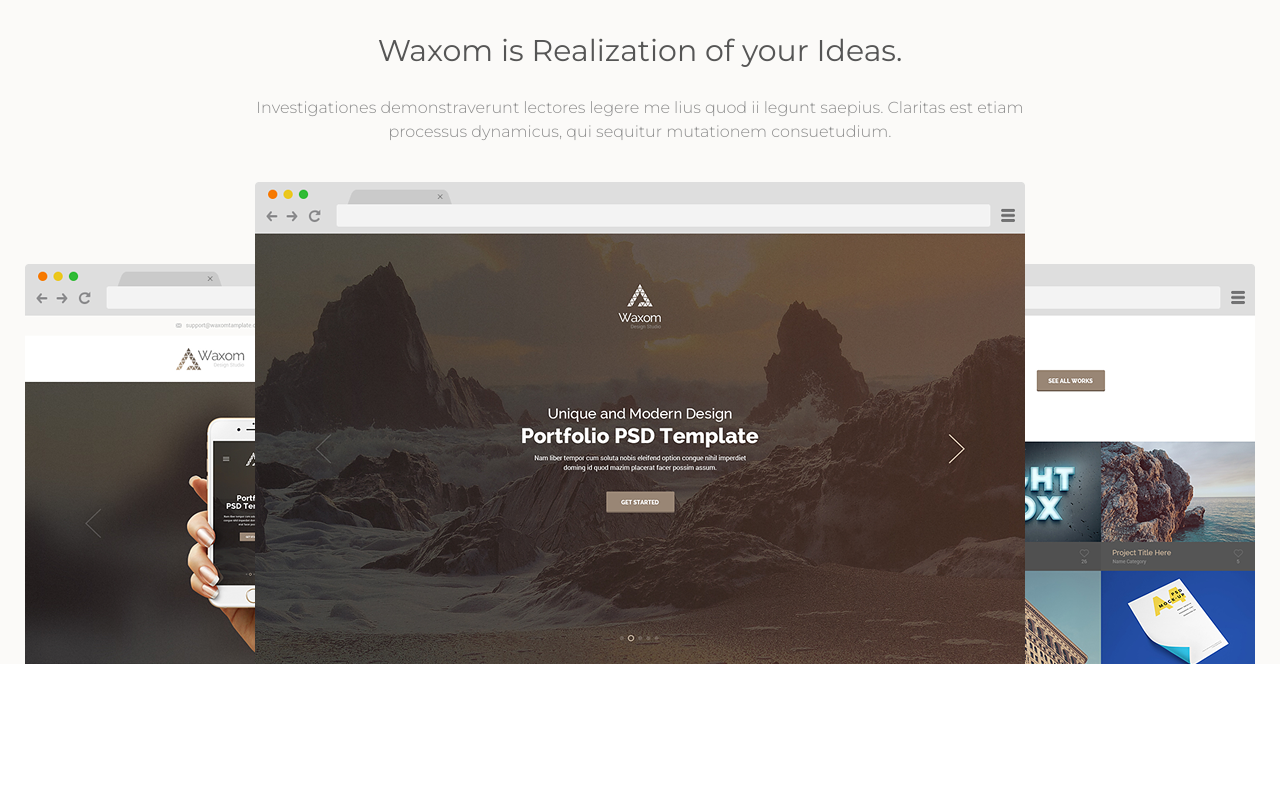
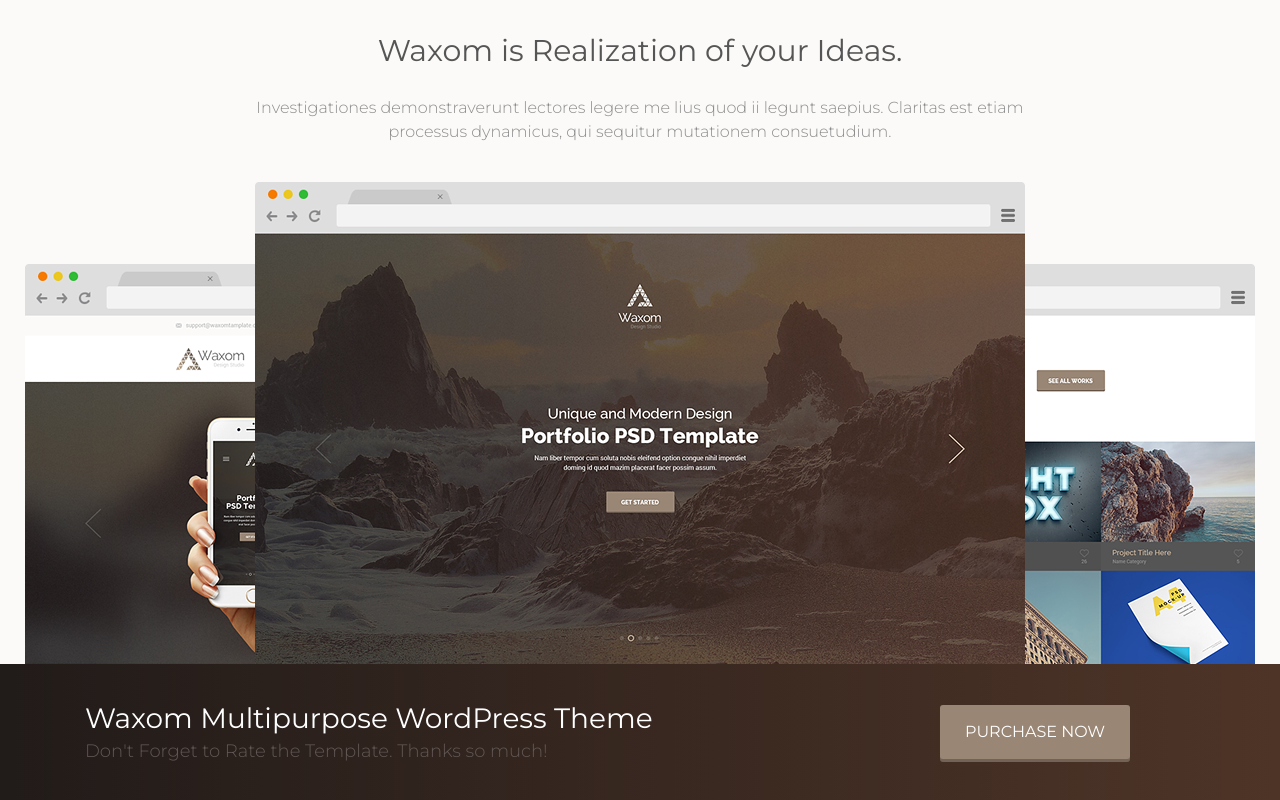
Before and after one commit to NightRoadMan/Waxom, a plain HTML site: page index.html in a window 1280 px wide. Shown: the part 1168-1968 px from the top of the page. Before the commit the page ends 1832 px from the top, so only its background shows below. Drawn offline with Linux system fonts and the light colour scheme.

Commit message:
Стилизация градиента

```diff
--- a/css/main.css
+++ b/css/main.css
@@ -343,3 +343,50 @@
     text-align: center;
     width: 770px;
 }
+
+/*Стилизация плашки с градиентом*/
+
+.wordpress-gradient {
+    padding: 40px 0 40px 0;
+
+    /* Permalink - use to edit and share this gradient: http://colorzilla.com/gradient-editor/#211b19+0,4e3427+100 */
+    background: #211b19; /* Old browsers */
+    background: -moz-linear-gradient(left, #211b19 0%, #4e3427 100%); /* FF3.6-15 */
+    background: -webkit-linear-gradient(left, #211b19 0%,#4e3427 100%); /* Chrome10-25,Safari5.1-6 */
+    background: linear-gradient(to right, #211b19 0%,#4e3427 100%); /* W3C, IE10+, FF16+, Chrome26+, Opera12+, Safari7+ */
+    filter: progid:DXImageTransform.Microsoft.gradient( startColorstr='#211b19', endColorstr='#4e3427',GradientType=1 ); /* IE6-9 */
+}
+
+.wordpress-name {
+    font-size: 28px;
+    line-height: 28px;
+    padding: 0;
+    margin: 0 0 10px 0;
+    font-weight: 400;
+    color: #fff;
+}
+
+.wordpress-descrip {
+    font-size: 18px;
+    line-height: 18px;
+    padding: 0;
+    margin: 0;
+    font-weight: 300;
+    color: #615855;
+}
+
+.button-purchase {
+     padding: 15px 25px;
+     background: #998675;
+     color: #fff;
+     box-shadow: 0 3px 0 #736357;
+     border-radius: 3px;
+     text-transform: uppercase;
+     text-decoration: none;
+}
+
+.button-purchase:hover {
+    color: #fff;
+    text-decoration: none;
+    background: #736357;
+}
--- a/index.html
+++ b/index.html
@@ -51,35 +51,35 @@
                                 <h1>Portfolio PSD Template</h1>
                                 <p class="sl-item-text">Nam liber tempor cum soluta nobis eleifend option congue nihil
                                     imperdiet doming id quod mazim placerat facer possim assum.</p>
-                                <a class="sl-button-start">Get Started</a>
+                                <a class="sl-button-start" href="#">Get Started</a>
                             </div>
                             <div class="sl-item-1 text-center">
                                 <p class="sl-item-descrip">Unique and Modern Design</p>
                                 <h1>Portfolio PSD Template</h1>
                                 <p class="sl-item-text">Nam liber tempor cum soluta nobis eleifend option congue nihil
                                     imperdiet doming id quod mazim placerat facer possim assum.</p>
-                                <a class="sl-button-start">Get Started</a>
+                                <a class="sl-button-start" href="#">Get Started</a>
                             </div>
                             <div class="sl-item-1 text-center">
                                 <p class="sl-item-descrip">Unique and Modern Design</p>
                                 <h1>Portfolio PSD Template</h1>
                                 <p class="sl-item-text">Nam liber tempor cum soluta nobis eleifend option congue nihil
                                     imperdiet doming id quod mazim placerat facer possim assum.</p>
-                                <a class="sl-button-start">Get Started</a>
+                                <a class="sl-button-start" href="#">Get Started</a>
                             </div>
                             <div class="sl-item-1 text-center">
                                 <p class="sl-item-descrip">Unique and Modern Design</p>
                                 <h1>Portfolio PSD Template</h1>
                                 <p class="sl-item-text">Nam liber tempor cum soluta nobis eleifend option congue nihil
                                     imperdiet doming id quod mazim placerat facer possim assum.</p>
-                                <a class="sl-button-start">Get Started</a>
+                                <a class="sl-button-start" href="#">Get Started</a>
                             </div>
                             <div class="sl-item-1 text-center">
                                 <p class="sl-item-descrip">Unique and Modern Design</p>
                                 <h1>Portfolio PSD Template</h1>
                                 <p class="sl-item-text">Nam liber tempor cum soluta nobis eleifend option congue nihil
                                     imperdiet doming id quod mazim placerat facer possim assum.</p>
-                                <a class="sl-button-start">Get Started</a>
+                                <a class="sl-button-start" href="#">Get Started</a>
                             </div>
                         </div>
                     </div>
@@ -132,7 +132,19 @@
                 </div>
             </div>
         </div>
-
+    </section>
+    <section class="wordpress-gradient">
+        <div class="container">
+            <div class="row">
+                <div class="col-xl-7">
+                    <h1 class="wordpress-name">Waxom Multipurpose WordPress Theme</h1>
+                    <p class="wordpress-descrip">Don't Forget to Rate the Template. Thanks so much!</p>
+                </div>
+                <div class="col-3 offset-2 d-flex">
+                    <a class="button-purchase align-self-center" href="#">Purchase Now</a>
+                </div>
+            </div>
+        </div>
     </section>
 
 
```
